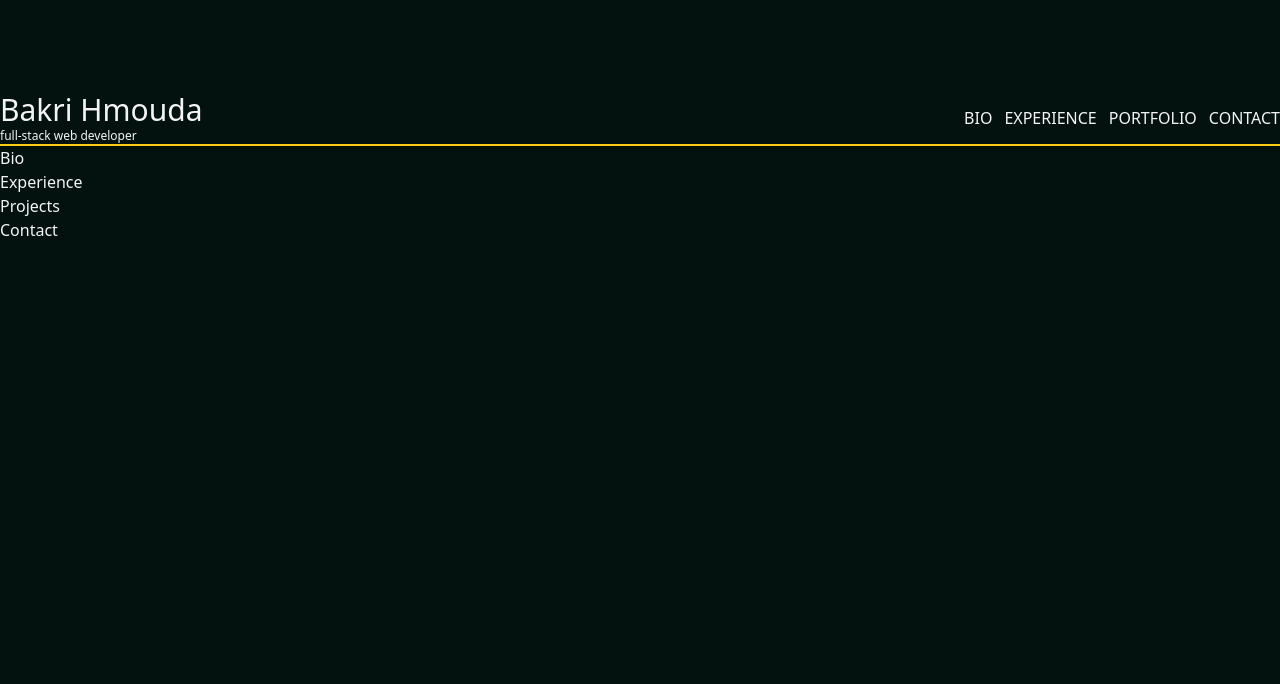
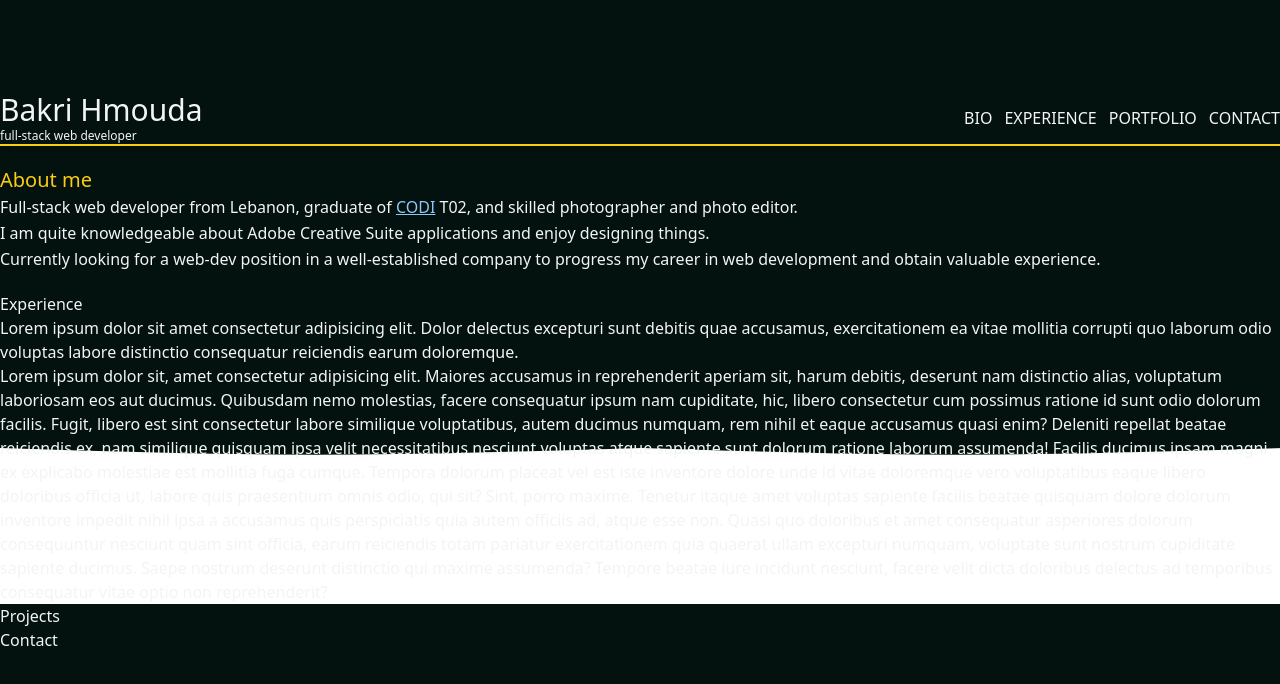
Before and after one commit to Bakri-Hmouda/Bakri-Hmouda.github.io, a Next.js app: page / in a window 1280 px wide. Shown: the top 684 px of the page. Built offline with nearby package versions, Linux system fonts and the light colour scheme.

Commit message:
created bio section component

```diff
--- /dev/null
+++ b/components/home/bio.tsx
@@ -0,0 +1,18 @@
+import React from 'react'
+
+
+function Bio() {
+
+    return (
+        <>
+            <h1 className='text-xl text-yellow-400'>About me</h1>
+            <p className='leading-relaxed'>
+                Full-stack web developer from Lebanon, graduate of <a href='https://codi.tech' target="_blank" className='text-blue-300 underline'>CODI</a> T02, and skilled photographer and photo editor.<br />
+                I am quite knowledgeable about Adobe Creative Suite applications and enjoy designing things.<br />
+                Currently looking for a web-dev position in a well-established company to progress my career in web development and obtain valuable experience.
+            </p>
+        </>
+    )
+}
+
+export default Bio
--- /dev/null
+++ b/components/home/experience.tsx
@@ -0,0 +1,39 @@
+import React from 'react'
+
+
+
+function Experience() {
+
+    return (
+        <>
+            <h1>Experience</h1>
+            <p>Lorem ipsum dolor sit amet consectetur adipisicing elit. Dolor delectus excepturi sunt
+                debitis quae accusamus, exercitationem ea vitae mollitia corrupti quo laborum odio
+                voluptas labore distinctio consequatur reiciendis earum doloremque.
+            </p>
+            <p>Lorem ipsum dolor sit, amet consectetur adipisicing elit. Maiores accusamus in
+                reprehenderit aperiam sit, harum debitis, deserunt nam distinctio alias, voluptatum
+                laboriosam eos aut ducimus. Quibusdam nemo molestias, facere consequatur ipsum nam
+                cupiditate, hic, libero consectetur cum possimus ratione id sunt odio dolorum facilis.
+                Fugit, libero est sint consectetur labore similique voluptatibus, autem ducimus
+                numquam, rem nihil et eaque accusamus quasi enim? Deleniti repellat beatae
+                reiciendis ex, nam similique quisquam ipsa velit necessitatibus nesciunt
+                voluptas atque sapiente sunt dolorum ratione laborum assumenda! Facilis
+                ducimus ipsam magni ex explicabo molestiae est mollitia fuga cumque. Tempora
+                dolorum placeat vel est iste inventore dolore unde id vitae doloremque vero
+                voluptatibus eaque libero doloribus officia ut, labore quis praesentium omnis
+                odio, qui sit? Sint, porro maxime. Tenetur itaque amet voluptas sapiente facilis
+                beatae quisquam dolore dolorum inventore impedit nihil ipsa a accusamus quis
+                perspiciatis quia autem officiis ad, atque esse non. Quasi quo doloribus et amet
+                consequatur asperiores dolorum consequuntur nesciunt quam sint officia,
+                earum reiciendis totam pariatur exercitationem quia quaerat ullam excepturi
+                numquam, voluptate sunt nostrum cupiditate sapiente ducimus. Saepe nostrum
+                deserunt distinctio qui maxime assumenda? Tempore beatae iure incidunt
+                nesciunt, facere velit dicta doloribus delectus ad temporibus consequatur
+                vitae optio non reprehenderit?
+            </p>
+        </>
+    )
+}
+
+export default Experience
--- a/pages/_app.tsx
+++ b/pages/_app.tsx
@@ -1,5 +1,6 @@
 import "../styles/globals.css";
 import { AppProps } from "next/app";
+import Layout from "../components/layout";
 
 
 function check_if_in_Development() {
--- a/pages/index.tsx
+++ b/pages/index.tsx
@@ -1,15 +1,16 @@
+import Bio from "../components/home/bio";
+import Experience from "../components/home/experience";
 import Layout from "../components/layout";
 
 export default function Home() {
     return (
         <Layout>
-            <header>
-                <h1>Bio</h1>
-            </header>
-            <section>
-                <h1>
-                    Experience
-                </h1>
+            <section className="my-5">
+                <Bio />
+            </section>
+
+            <section className="bg-wave">
+                <Experience />
             </section>
             <section>
                 <h1>
--- a/tailwind.config.js
+++ b/tailwind.config.js
@@ -18,11 +18,9 @@ module.exports = {
         lightGrey: '#3E505B',
         primary: '#8AB0AB'
       },
-      transitionProperty: {
-        'height': 'height',
-        'width': 'width',
-        'spacing': 'margin, padding',
-      },
+      backgroundImage: {
+        wave: "url('/static/background-images/wave1.svg')"
+      }
     },
   },
   plugins: [],
```
Also changed, not shown: static/background-images/wave1.svg (added).
